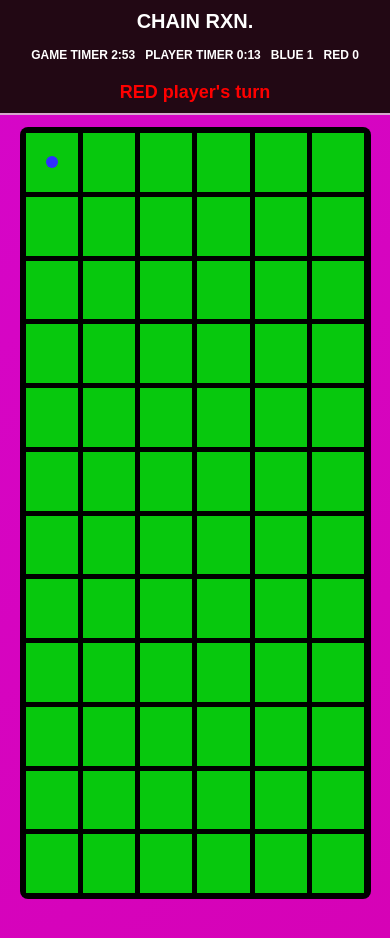
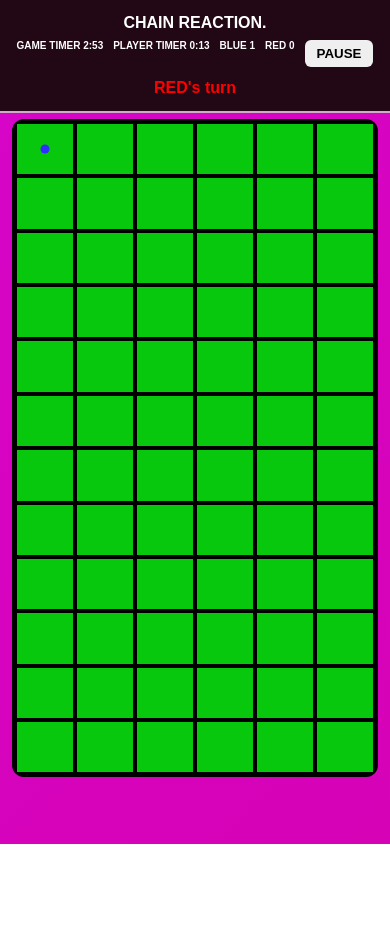
Before and after one commit to varunyoyocoder/Chain-Reaction, a plain HTML site: page index.html in a window 390 px wide. Both pictures are taken after a click on the element 51 px from the left and 162 px from the top of the page. After the commit the page ends 844 px from the top, so only its background shows below. Drawn offline with Linux system fonts and the light colour scheme.

Commit message:
Webpage made responsive

```diff
--- a/index.html
+++ b/index.html
@@ -23,7 +23,7 @@
     <header class="top-bar">
 
         <div class="left-title">
-            CHAIN RXN.
+            CHAIN REACTION.
         </div>
 
         <div class="center-text"
@@ -36,11 +36,11 @@
         <div class="right-info">
 
             <span id="gameTimer">
-                GAME TIMER
+                GAME TIMER 3:00
             </span>
 
             <span id="playerTimer">
-                PLAYER TIMER
+                PLAYER TIMER 0:15
             </span>
 
             <span id="blueScore">
@@ -50,6 +50,9 @@
             <span id="redScore">
                 RED 0
             </span>
+            <button id="pauseBtn">
+                    PAUSE
+            </button>
 
         </div>
 
--- a/script.js
+++ b/script.js
@@ -12,27 +12,28 @@ let gameSeconds = 180;
 let playerSeconds = 15;
 let gameEnded = false;
 
-/* DOM */
 
-const boardElement = document.getElementById("board");
+// accessing clickable elements by id and updating them in js
+const boardElement = document.getElementById("board"); // css class board, html id board 72 cells clickable and id accessed
 
-const explodeSound = document.getElementById("explodeSound");
+const explodeSound = document.getElementById("explodeSound");// html audio id,
 
-const turnText = document.getElementById("turnText");
+const turnText = document.getElementById("turnText"); //class center text, id turn text,updated in js
 
-/* BOARD DATA */
+const pauseButton = document.getElementById("pauseBtn");
 
+//
 const board = Array.from(
   { length: ROWS },
 
   () =>
     Array.from(
-      { length: COLS },
+      { length: COLS },// returns an array with 12 col
 
       () => ({
         color: -1,
         count: 0,
-      }),
+      }),// returns an array with 6 cols , 12 rows and each cell has two attributes  count zero given, color empty given
     ),
 );
 
@@ -41,7 +42,7 @@ const board = Array.from(
 function createBoard() {
   for (let row = 0; row < ROWS; row++) {
     for (let col = 0; col < COLS; col++) {
-      const cell = document.createElement("div");
+      const cell = document.createElement("div");// iding cell with its row,col
 
       cell.classList.add("cell");
 
@@ -59,7 +60,7 @@ function createBoard() {
   updateBoard();
 }
 
-function startGame() {
+function startGame() {// game begins and variables are reset everytime it begins
   turn = 0;
 
   blueScore = 0;
@@ -85,7 +86,7 @@ function startGame() {
   createBoard();
 }
 
-function gameOver() {
+function gameOver() {// game ends and based on score winner announced,game starts after 10s
   gameEnded = true;
   if (redScore < blueScore) {
     turnText.innerText = "BLUE WINS";
@@ -104,34 +105,34 @@ startGame();
 /* TIMERS */
 
 setInterval(() => {
-  if (gameEnded) {
+  if (gameEnded) {//game ended initially true and exits when it becomes false
     return;
   }
   gameSeconds--;
 
   playerSeconds--;
 
-  const gm = Math.floor(gameSeconds / 60);
+  const gm = Math.floor(gameSeconds / 60); //gm is gm:00,, to find minute
 
-  const gs = String(gameSeconds % 60).padStart(2, "0");
+  const gs = String(gameSeconds % 60).padStart(2, "0"); //finding remainder for seconds, padstart adds zeroes if gs is less than 2 digits , and ensures gs is always 2 digits, gm:gs
 
-  const ps = String(playerSeconds).padStart(2, "0");
+  const ps = String(playerSeconds).padStart(2, "0");//same as game time
 
-  document.getElementById("gameTimer").innerText = `GAME TIMER ${gm}:${gs}`;
+  document.getElementById("gameTimer").innerText = `GAME TIMER ${gm}:${gs}`;//html id to update game timer in js
 
-  document.getElementById("playerTimer").innerText = `PLAYER TIMER 0:${ps}`;
+  document.getElementById("playerTimer").innerText = `PLAYER TIMER 0:${ps}`;//html id to update playertime in js
 
-  if (playerSeconds <= 0) {
+  if (playerSeconds <= 0) {//player loses turn switched to next player
     switchTurn();
   }
-  if (gameSeconds <= 0) {
+  if (gameSeconds <= 0) {//game over
     gameOver();
   }
-}, 1000);
+}, 1000);// function called every 1 sec interval
 
-/* CELL TYPES */
 
-function cornerCell(row, col) {
+
+function cornerCell(row, col) {//checking corner
   return (
     (row === 0 && col === 0) ||
     (row === 0 && col === COLS - 1) ||
@@ -140,23 +141,24 @@ function cornerCell(row, col) {
   );
 }
 
-function edgeCell(row, col) {
+function edgeCell(row, col) {// checking edge, if not edge and corner it is innercell
   return (
     ((row === 0 || row === ROWS - 1) && col > 0 && col < COLS - 1) ||
     ((col === 0 || col === COLS - 1) && row > 0 && row < ROWS - 1)
   );
 }
 
-/* CAPACITY */
 
-function getCapacity(row, col) {
+
+function getCapacity(row, col) {// first move and to check chain reaction
   if (cornerCell(row, col)) {
     return 1;
   }
 
-  if (edgeCell(row, col)) {
+  else if (edgeCell(row, col)) {
     return 2;
   }
+
 
   return 3;
 }
@@ -164,7 +166,7 @@ function getCapacity(row, col) {
 /* HANDLE MOVE */
 
 function handleMove(event) {
-  if (gameEnded) {
+  if (gameEnded) {//checking if gameEnded, then exit function
     return;
   }
   const row = parseInt(event.target.dataset.row);
@@ -173,17 +175,17 @@ function handleMove(event) {
 
   const cell = board[row][col];
 
-  const currentPlayer = turn % 2;
+  const currentPlayer = turn % 2;//0 blue 1 red
 
-  /* FIRST TWO TURNS */
 
-  if (turn < 2) {
-    if (cell.color !== -1) {
+
+  if (turn < 2) {//to check first move of blue and red
+    if (cell.color !== -1) {//initial all cells empty,so color==-1,if red chooses blue celll func exits
       return;
     }
 
     cell.color = currentPlayer;
-
+//initialising ball count
     if (cornerCell(row, col)) {
       cell.count = 1;
     } else if (edgeCell(row, col)) {
@@ -192,29 +194,29 @@ function handleMove(event) {
       cell.count = 3;
     }
     if (currentPlayer === 0) {
-      blueScore += cell.count;
-      blueCell++;
+      blueScore += cell.count;//updating cell count accordingly
+      blueCell++;//to check no of cells with blue balls
     } else {
       redScore += cell.count;
-      redCell++;
+      redCell++;//to check no of cells with red balls
     }
 
     updateBoard();
 
-    switchTurn();
+    switchTurn();// blue to red, red to blue
 
     return;
   }
 
-  /* AFTER FIRST TWO MOVES */
 
+//after first move of blue and red
   if (cell.color !== currentPlayer) {
     return;
   }
 
-  /* NORMAL MOVE */
 
-  cell.count++;
+
+  cell.count++;//for every move add one ball
   if (currentPlayer === 0) {
     blueScore++;
   } else {
@@ -233,7 +235,7 @@ function handleMove(event) {
 function chainReaction(row, col) {
   const cell = board[row][col];
 
-  if (cell.count <= getCapacity(row, col)) {
+  if (cell.count <= getCapacity(row, col)) {// checks if chain reaction possible
     return;
   }
 
@@ -244,16 +246,16 @@ function chainReaction(row, col) {
   const color = cell.color;
 
   //cell becomes empty
-  if(color===0)blueCell--;
+  if(color===0)blueCell--;// particular cell becomes  empty after explosion
   else redCell--;
-  cell.count = 0;
-  cell.color = -1;
+  cell.count = 0;//count=0
+  cell.color = -1;//empty
 
   const directions = [
-    [-1, 0],
-    [1, 0],
-    [0, -1],
-    [0, 1],
+    [-1, 0],//  upbox
+    [1, 0],// down box
+    [0, -1],//left box
+    [0, 1],// right box
   ];
 
   for (const [dr, dc] of directions) {
@@ -261,38 +263,37 @@ function chainReaction(row, col) {
 
     const nc = col + dc;
 
-    if (nr >= 0 && nr < ROWS && nc >= 0 && nc < COLS) {
+    if (nr >= 0 && nr < ROWS && nc >= 0 && nc < COLS) {// checking if these cell exist
       if (board[nr][nc].color === -1) {
         //cell is empty
         if (color === 0) {//if exploding cell is blue
-          blueScore++;
-          blueCell++;
+          blueScore++;//capturing empty cell +1 point
+          blueCell++;// capturing new cell,bluecell count +1
         } else if(color===1) {//if exploding cell is red
-          redScore++;
-          redCell++;
+          redScore++;//capturing empty cell +1 point
+          redCell++;// capturing new cell,red cell count +1
         }
       } else if (board[nr][nc].color !== color) {
         //cell is of opposite color
         if (color === 0) {//if exploding cell is blue
-          blueScore++;
-          redCell--;
+          blueScore++;// exploding cell becomes blue
+          redCell--;// red cell becomes blue, count dec
           blueCell++;
         } else if(color===1) {//if exploding cell is red
-          redScore++;
-          blueCell--;
-          redCell++;
-        }
+            blueCell--;// blue cell becomes red, count dec
+            redScore++;// exploding cell becomes red
+            redCell++;
+        }// same color case, redCell/blueCell does not inc,and score does not inc
       }
-      board[nr][nc].color = color;
+      board[nr][nc].color = color;// color of neighbouring cell changes to explosion cell
 
-      board[nr][nc].count++;
+      board[nr][nc].count++;//count of neighbouring cell updated
 
-      chainReaction(nr, nc);
+      chainReaction(nr, nc);//recursion
     }
   }
 }
 
-/* UPDATE BOARD */
 
 function updateBoard() {
   const cells = document.querySelectorAll(".cell");
@@ -304,7 +305,7 @@ function updateBoard() {
 
     const data = board[row][col];
 
-    cell.innerHTML = "";
+    cell.innerHTML = "";//creating 72 empty cells
 
     const colorClass = data.color === 0 ? "blue-orb" : "red-orb";
 
@@ -399,11 +400,11 @@ function switchTurn() {
   playerSeconds = 15;
 
   if (turn % 2 === 0) {
-    turnText.innerText = "BLUE player's turn";
+    turnText.innerText = "BLUE's turn";
 
     turnText.style.color = "blue";
   } else {
-    turnText.innerText = "RED player's turn";
+    turnText.innerText = "RED's turn";
 
     turnText.style.color = "red";
   }
--- a/style.css
+++ b/style.css
@@ -50,18 +50,17 @@ body {
 
     flex-wrap: wrap;
 
-    padding: 10px 20px;
+    padding: 10px clamp(10px, 3vw, 25px);
 
     color: white;
 
-    gap: 15px;
+    gap: 12px;
+    position: relative;
 }
-
 /* LEFT TITLE */
-
 .left-title {
 
-    font-size: 26px;
+    font-size: clamp(18px, 2vw, 28px);
 
     font-weight: 900;
 
@@ -73,15 +72,19 @@ body {
 
 .center-text {
 
-    flex: 1;
+    position: absolute;
+
+    left: 50%;
+
+    transform: translateX(-50%);
+
+    font-size: clamp(18px, 2vw, 28px);
+
+    font-weight: bold;
 
     text-align: center;
 
-    font-size: 24px;
-
-    font-weight: bold;
-
-    min-width: 180px;
+    white-space: nowrap;
 }
 
 
@@ -91,9 +94,9 @@ body {
 
     display: flex;
 
-    gap: 18px;
+    gap: clamp(8px, 1.5vw, 18px);
 
-    font-size: 14px;
+    font-size: clamp(10px, 1vw, 14px);
 
     font-weight: bold;
 
@@ -101,7 +104,6 @@ body {
 
     justify-content: flex-end;
 }
-
 /* GAME AREA */
 
 .game-container {
@@ -114,23 +116,22 @@ body {
 
     align-items: flex-start;
 
-    padding-top: 12px;
+    padding-top: 10px;
 
-    padding-bottom: 40px;
+    padding-bottom: 30px;
 }
 
 
 /* BOARD */
-
 .board {
 
-    width: min(92vw, 320px);
+    width: min(92vw, 340px);
 
-    aspect-ratio: 1 / 2.2;
+    height: min(78vh, 760px);
 
     background-color: black;
 
-    padding: 5px;
+    padding: min(1vw, 5px);
 
     display: grid;
 
@@ -138,11 +139,10 @@ body {
 
     grid-template-rows: repeat(12, 1fr);
 
-    gap: 3px;
+    gap: min(0.6vw, 3px);
 
     border-radius: 8px;
 }
-
 
 /* CELLS */
 
@@ -176,15 +176,16 @@ body {
 
 .orb {
 
-    width: 16px;
+    width: clamp(8px, 1.7vw, 16px);
 
-    height: 16px;
+    height: clamp(8px, 1.7vw, 16px);
 
     border-radius: 50%;
 
     position: absolute;
 
     animation: pulse 1s infinite;
+    pointer-events: none;
 }
 
 
@@ -231,6 +232,8 @@ body {
 
 /* TABLET */
 
+
+
 @media (max-width: 992px)
 {
     .center-text {
@@ -264,34 +267,135 @@ body {
 
 /* MOBILE */
 
+
 @media (max-width: 576px)
 {
+
+    /* HEADER */
+
+    .top-bar {
+
+        padding: 14px 10px;
+
+        gap: 8px;
+
+        flex-direction: column;
+
+        justify-content: center;
+
+        align-items: center;
+    }
+
+
+    /* TITLE */
+
     .left-title {
 
-        font-size: 20px;
+        font-size: 16px;
+
+        text-align: center;
     }
+
+
+    /* TURN TEXT */
 
     .center-text {
 
-        font-size: 18px;
+        position: static;
+
+        transform: none;
+
+        width: 100%;
+
+        text-align: center;
+
+        order: 3;
+
+        font-size: 16px;
+
+        margin-top: 4px;
     }
+
+
+    /* TIMER SECTION */
 
     .right-info {
 
-        font-size: 12px;
+        width: 100%;
+
+        justify-content: center;
 
         gap: 10px;
+
+        font-size: 10px;
+
+        flex-wrap: wrap;
     }
+
+
+    /* GAME AREA */
+
+    .game-container {
+
+        padding-top: 6px;
+
+        padding-bottom: 20px;
+    }
+
+
+    /* BOARD */
 
     .board {
 
-        width: 90vw;
+        width: 94vw;
+
+        aspect-ratio: 1 / 1.95;
+
+        gap: 2px;
+
+        padding: 4px;
+
+        border-radius: 12px;
     }
+
+
+    /* CELLS */
+
+    .cell {
+
+        border-width: 1px;
+    }
+
+
+    /* ORBS */
 
     .orb {
 
-        width: 12px;
+        width: 9px;
 
-        height: 12px;
+        height: 9px;
     }
 }
+#pauseBtn {
+
+
+
+    color: black;
+
+    border: none;
+
+    padding: 6px 12px;
+
+    border-radius: 6px;
+
+    font-weight: bold;
+
+    cursor: pointer;
+
+    transition: 0.2s;
+}
+
+#pauseBtn:hover {
+
+    background: #d0d;
+}
```
